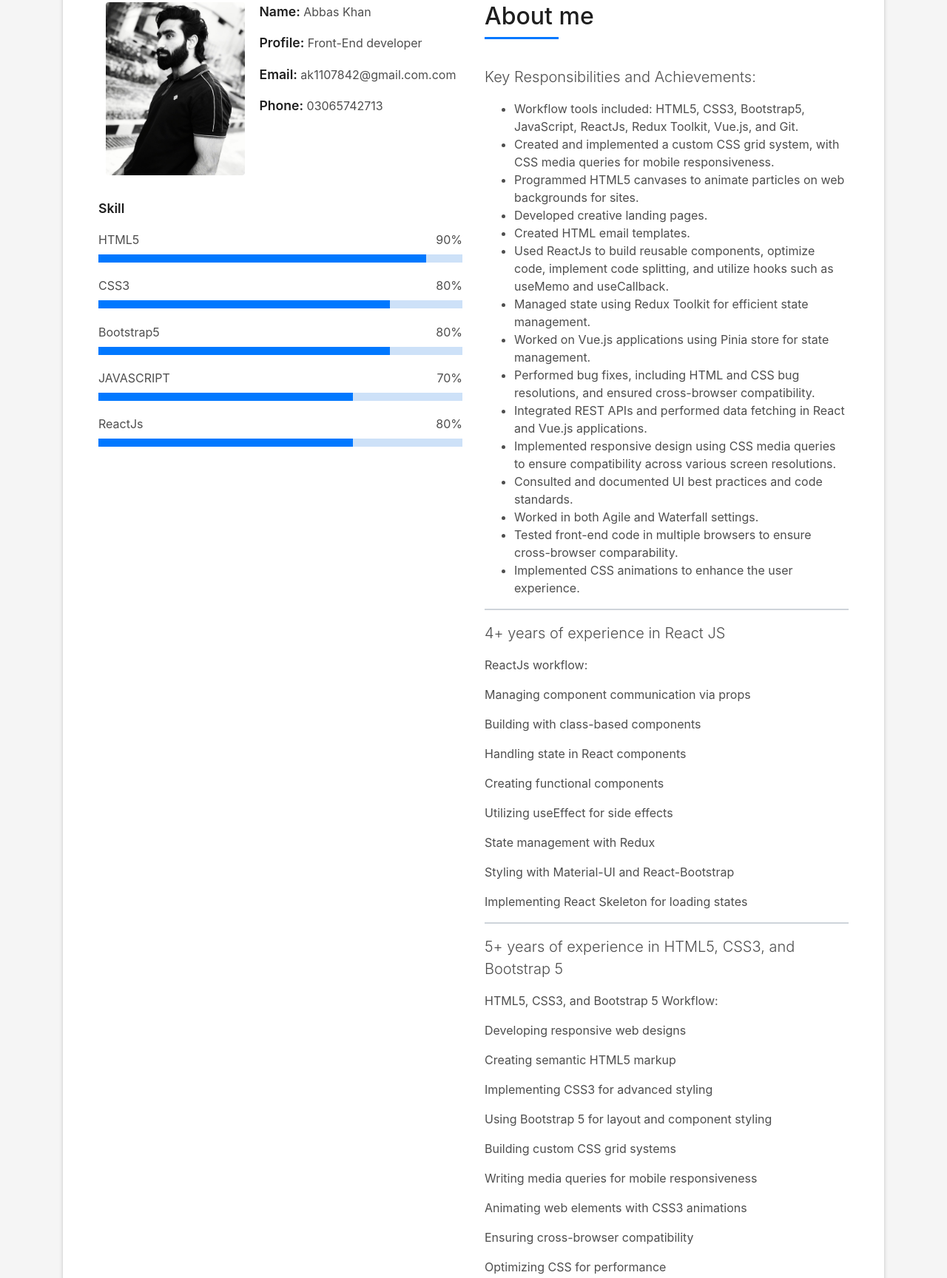
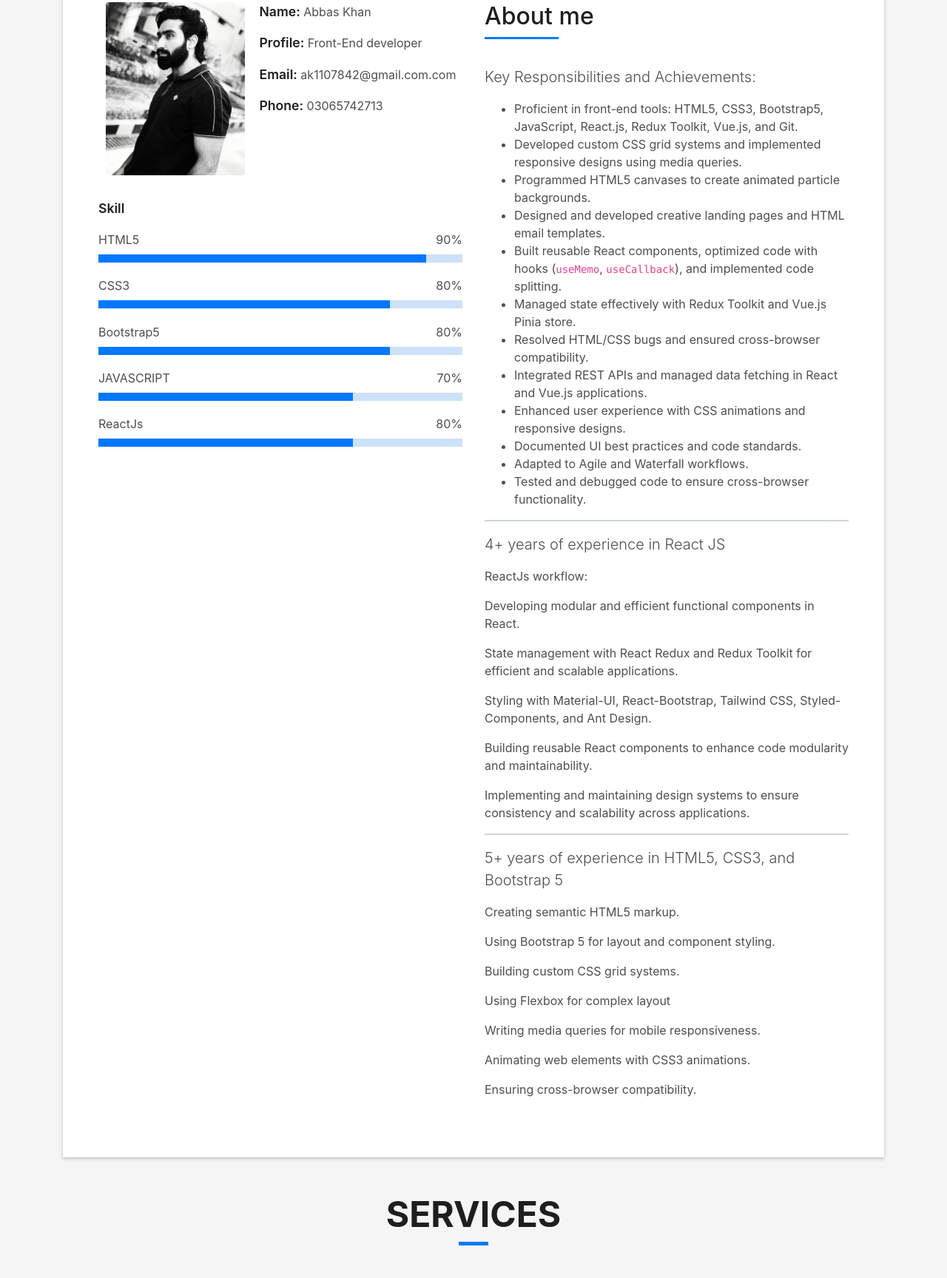
Before and after one commit to ak5020/ak-portfolio, a plain HTML site: page index.html in a window 1280 px wide. Shown: the part 925-2653 px from the top of the page at 74% size. Drawn offline with Linux system fonts and the light colour scheme; files whose address does not match are found by name.

Commit message:
Update index.html

```diff
--- a/index.html
+++ b/index.html
@@ -146,21 +146,18 @@
                   <p class="lead">
                     Key Responsibilities and Achievements:<br>
                     <ul>
-                    	  <li>Workflow tools included: HTML5, CSS3, Bootstrap5, JavaScript, ReactJs, Redux Toolkit, Vue.js, and Git.</li>
-			  <li>Created and implemented a custom CSS grid system, with CSS media queries for mobile responsiveness.</li>
-			  <li>Programmed HTML5 canvases to animate particles on web backgrounds for sites.</li>
-			  <li>Developed creative landing pages.</li>
-			  <li>Created HTML email templates.</li>
-			  <li>Used ReactJs to build reusable components, optimize code, implement code splitting, and utilize hooks such as useMemo and useCallback.</li>
-			  <li>Managed state using Redux Toolkit for efficient state management.</li>
-			  <li>Worked on Vue.js applications using Pinia store for state management.</li>
-			  <li>Performed bug fixes, including HTML and CSS bug resolutions, and ensured cross-browser compatibility.</li>
-			  <li>Integrated REST APIs and performed data fetching in React and Vue.js applications.</li>
-			  <li>Implemented responsive design using CSS media queries to ensure compatibility across various screen resolutions.</li>
-			  <li>Consulted and documented UI best practices and code standards.</li>
-			  <li>Worked in both Agile and Waterfall settings.</li>
-			  <li>Tested front-end code in multiple browsers to ensure cross-browser comparability.</li>
-			  <li>Implemented CSS animations to enhance the user experience.</li>
+                    	<li>Proficient in front-end tools: HTML5, CSS3, Bootstrap5, JavaScript, React.js, Redux Toolkit, Vue.js, and Git.</li>
+			<li>Developed custom CSS grid systems and implemented responsive designs using media queries.</li>
+			<li>Programmed HTML5 canvases to create animated particle backgrounds.</li>
+			<li>Designed and developed creative landing pages and HTML email templates.</li>
+			<li>Built reusable React components, optimized code with hooks (<code>useMemo</code>, <code>useCallback</code>), and implemented code splitting.</li>
+			<li>Managed state effectively with Redux Toolkit and Vue.js Pinia store.</li>
+			<li>Resolved HTML/CSS bugs and ensured cross-browser compatibility.</li>
+			<li>Integrated REST APIs and managed data fetching in React and Vue.js applications.</li>
+			<li>Enhanced user experience with CSS animations and responsive designs.</li>
+			<li>Documented UI best practices and code standards.</li>
+			<li>Adapted to Agile and Waterfall workflows.</li>
+			<li>Tested and debugged code to ensure cross-browser functionality.</li>
                     </ul>
                   </p>
                   <hr>
@@ -168,29 +165,23 @@
                 	4+ years of experience in React JS<br>
                    <p>
                    	ReactJs workflow:
-			  <p>Managing component communication via props</p>
-			  <p>Building with class-based components</p>
-			  <p>Handling state in React components</p>
-			  <p>Creating functional components</p>
-			  <p>Utilizing useEffect for side effects</p>
-			  <p>State management with Redux</p>
-			  <p>Styling with Material-UI and React-Bootstrap</p>
-			  <p>Implementing React Skeleton for loading states</p>
+			<p>Developing modular and efficient functional components in React.</p>
+			<p>State management with React Redux and Redux Toolkit for efficient and scalable applications.</p>
+			<p>Styling with Material-UI, React-Bootstrap, Tailwind CSS, Styled-Components, and Ant Design.</p>
+			<p>Building reusable React components to enhance code modularity and maintainability.</p>
+			<p>Implementing and maintaining design systems to ensure consistency and scalability across applications.</p>
                   </p>
                   </p>
                   <hr>
 		  <p class="lead">
-			  5+ years of experience in HTML5, CSS3, and Bootstrap 5<br>
-			  <p>HTML5, CSS3, and Bootstrap 5 Workflow:
-			  <p>Developing responsive web designs</p>
-			  <p>Creating semantic HTML5 markup</p>
-			  <p>Implementing CSS3 for advanced styling</p>
-			  <p>Using Bootstrap 5 for layout and component styling</p>
-			  <p>Building custom CSS grid systems</p>
-			  <p>Writing media queries for mobile responsiveness</p>
-			  <p>Animating web elements with CSS3 animations</p>
-			  <p>Ensuring cross-browser compatibility</p>
-			  <p>Optimizing CSS for performance</p>
+			5+ years of experience in HTML5, CSS3, and Bootstrap 5<be>
+			<p>Creating semantic HTML5 markup.</p>
+			<p>Using Bootstrap 5 for layout and component styling.</p>
+			<p>Building custom CSS grid systems.</p>
+			<p>Using Flexbox for complex layout</p>
+			<p>Writing media queries for mobile responsiveness.</p>
+			<p>Animating web elements with CSS3 animations.</p>
+			<p>Ensuring cross-browser compatibility.</p>
 			</p>
 		</p>
                 </div>
@@ -227,7 +218,13 @@
             <div class="service-content">
               <h2 class="s-title">Website Design</h2>
         	<p class="s-description text-center">
-                Designing exceptional websites is my passion. I specialize in creating visually stunning designs that enhance user experience. From selecting vibrant colors and elegant fonts to organizing content for effortless navigation, I ensure every detail reflects your brand's uniqueness and engages your audience effectively.
+                   Passionate about designing visually stunning and user-friendly websites.
+              	</p>
+		<p class="s-description text-center">
+                   Skilled in enhancing user experience with vibrant colors, elegant fonts, and intuitive layouts.
+              	</p>
+		<p class="s-description text-center">
+                   Focused on creating designs that reflect brand identity and engage audiences effectively.
                 </p>
             </div>
           </div>
@@ -239,9 +236,9 @@
             </div>
             <div class="service-content">
               	<h2 class="s-title">Web Development</h2>
-              <p class="s-description text-center">
-               Our web development services include creating engaging websites, optimizing performance, and ensuring seamless user experiences. Specializing in responsive design, robust backend solutions, and effective web content management, we tailor solutions to enhance your online presence.
-              </p>
+              	<p class="s-description text-center">Crafting engaging, responsive websites with seamless user experiences.</p>
+		<p class="s-description text-center">Optimizing performance and ensuring mobile-friendly designs.</p>
+		<p class="s-description text-center">Enhancing online presence with intuitive layouts and effective content management.</p>
             </div>
           </div>
         </div>
@@ -254,6 +251,15 @@
               	<h2 class="s-title">Responsive Design</h2>
               	<p class="s-description text-center">
 		  In responsive design, both design and development adapt to users' behavior and environment, adjusting based on screen size, platform, and orientation.
+		</p>
+		<p class="s-description text-center">
+		  Our responsive design services ensure your website delivers an optimal viewing experience across all devices, from desktops to smartphones and tablets. We focus on creating flexible layouts that seamlessly adjust to different screen sizes.
+		</p>
+		<p class="s-description text-center">
+		  We prioritize user experience by implementing intuitive navigation and fast load times, making sure your content looks great and is easy to access, no matter the device. With mobile-first design principles, we make sure your website shines on smartphones and beyond.
+		</p>
+		<p class="s-description text-center">
+		  By using modern CSS techniques like Flexbox and CSS Grid, we create layouts that are not only visually appealing but also adaptable. Our team ensures your website is future-proof and ready to evolve with new devices and screen sizes.
 		</p>
             </div>
           </div>
```
Lines whose indentation alone changed are shown as unchanged.
